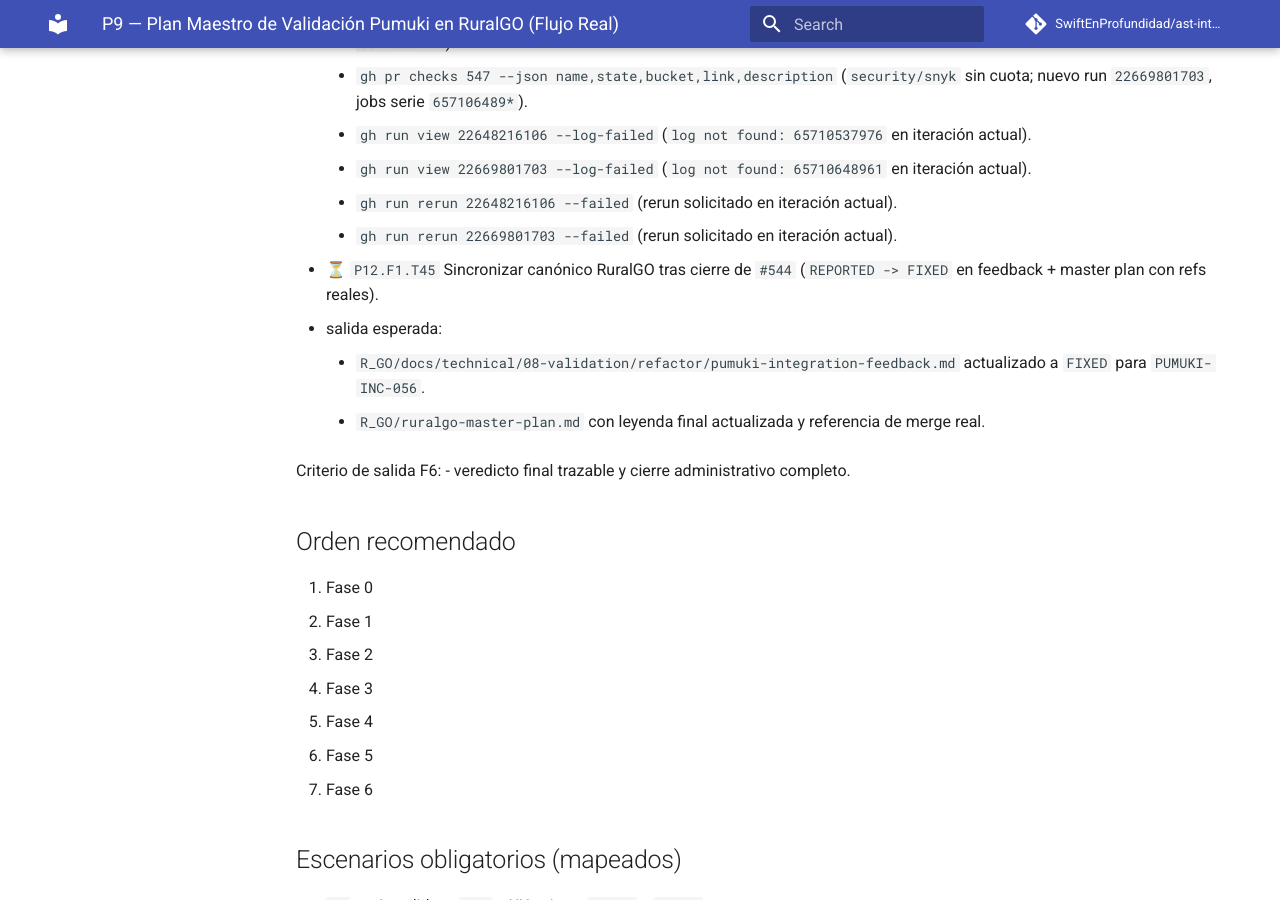
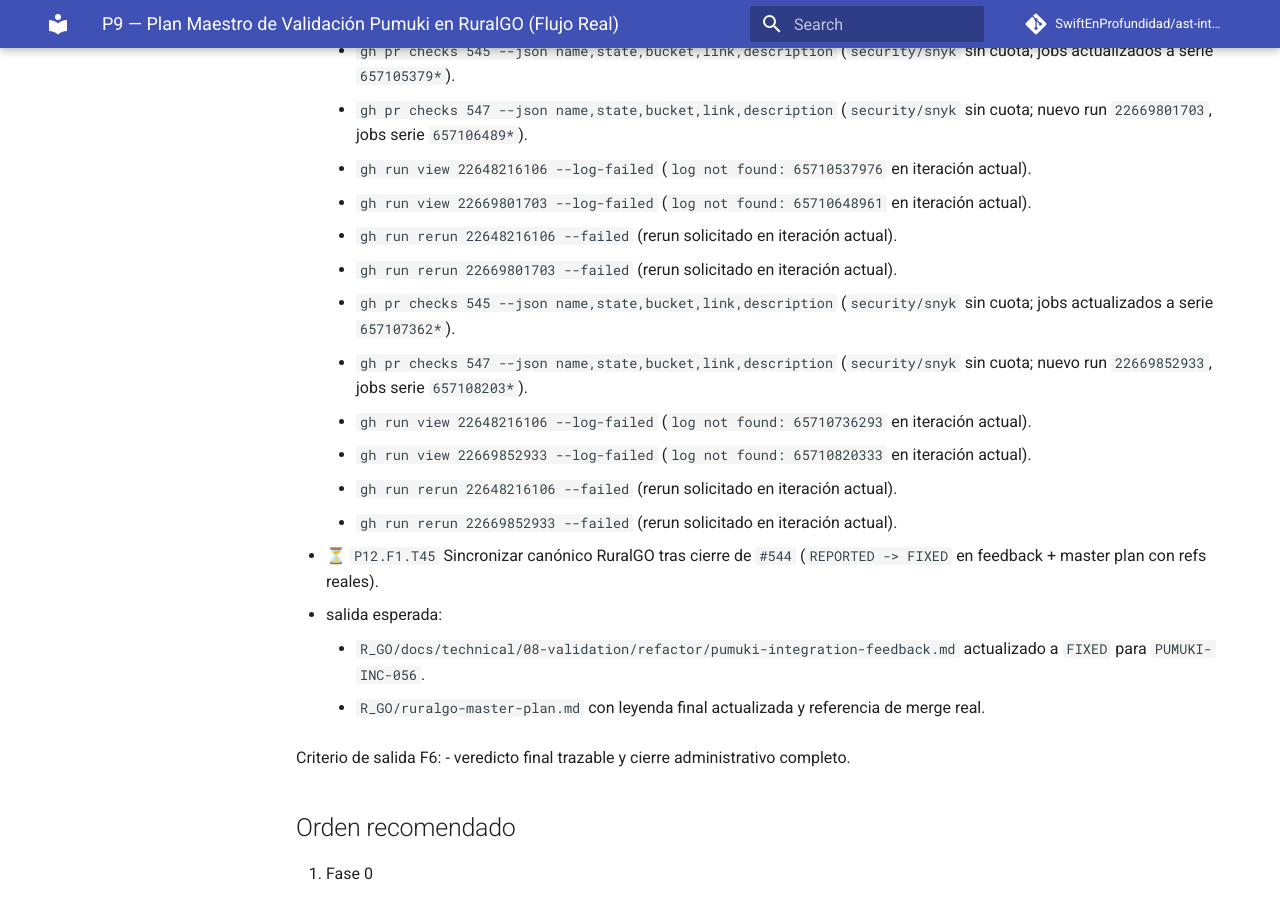
Before and after one commit to SwiftEnProfundidad/ast-intelligence-hooks, an MkDocs documentation site: the page built from docs/seguimiento-completo-validacion-ruralgo-03-03-2026.md, in a window 1280 px wide and 900 px high, scrolled down 57668 px. Built offline with MkDocs 1.6.1 and Material for MkDocs 9.7.7, drawn with Linux system fonts in a browser that asks for light colours; comment, search, counter and statistics services are not loaded; some of the changed text lies outside the part shown.

Commit message:
docs(validation): add t47 heartbeat and rerun evidence

```diff
--- a/docs/seguimiento-completo-validacion-ruralgo-03-03-2026.md
+++ b/docs/seguimiento-completo-validacion-ruralgo-03-03-2026.md
@@ -1406,6 +1406,7 @@ Criterio de salida F5:
       - `https://github.com/SwiftEnProfundidad/ast-intelligence-hooks/issues/546#issuecomment-3997300779`
       - `https://github.com/SwiftEnProfundidad/ast-intelligence-hooks/issues/546#issuecomment-3997308456`
       - `https://github.com/SwiftEnProfundidad/ast-intelligence-hooks/issues/546#issuecomment-3997316576`
+      - `https://github.com/SwiftEnProfundidad/ast-intelligence-hooks/issues/546#issuecomment-3997323683`
     - evidencia de bloqueo vigente:
       - `gh run view 22648407847` (`billing lock` en GitHub Actions).
       - `gh run view 22648597740` (`billing lock` persistente tras rerun/retrigger).
@@ -1613,6 +1614,12 @@ Criterio de salida F5:
       - `gh run view 22669801703 --log-failed` (`log not found: 65710648961` en iteración actual).
       - `gh run rerun 22648216106 --failed` (rerun solicitado en iteración actual).
       - `gh run rerun 22669801703 --failed` (rerun solicitado en iteración actual).
+      - `gh pr checks 545 --json name,state,bucket,link,description` (`security/snyk` sin cuota; jobs actualizados a serie `657107362*`).
+      - `gh pr checks 547 --json name,state,bucket,link,description` (`security/snyk` sin cuota; nuevo run `22669852933`, jobs serie `657108203*`).
+      - `gh run view 22648216106 --log-failed` (`log not found: 65710736293` en iteración actual).
+      - `gh run view 22669852933 --log-failed` (`log not found: 65710820333` en iteración actual).
+      - `gh run rerun 22648216106 --failed` (rerun solicitado en iteración actual).
+      - `gh run rerun 22669852933 --failed` (rerun solicitado en iteración actual).
 
 - ⏳ `P12.F1.T45` Sincronizar canónico RuralGO tras cierre de `#544` (`REPORTED -> FIXED` en feedback + master plan con refs reales).
   - salida esperada:
```
